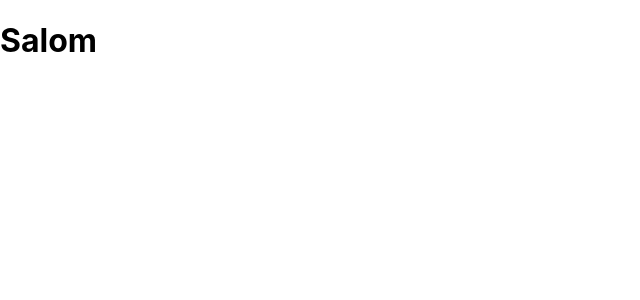
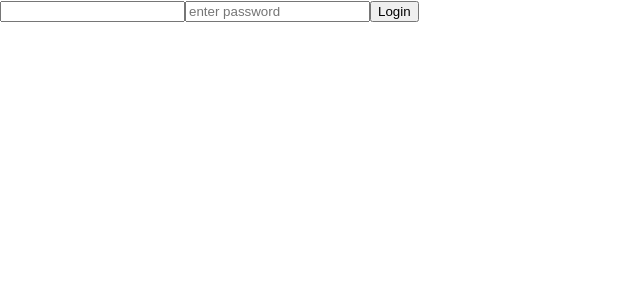
Before and after one commit to UmarAdkham/DimaShop, a React (Create React App) app: page / in a window 1280 px wide. Shown: the top 300 px of the page, without its empty margins (0-640 px from the left). Built offline with nearby package versions, Linux system fonts and the light colour scheme.

Commit message:
SuperAdmin uchun HardCode login

```diff
--- /dev/null
+++ b/src/components/Login.js
@@ -0,0 +1,44 @@
+import React, { useState } from "react";
+
+function Login() {
+  const [user, setUser] = useState({});
+
+  const handleSubmit = (event) => {
+    event.preventDefault();
+    if (user.username == "superadmin" && user.password == 5) {
+      alert("successs!!");
+    } else {
+      alert("ooppsss smth wrong");
+    }
+  };
+  const handleChange = (event) => {
+    let name = event.target.name;
+    let value = event.target.value;
+
+    setUser({ ...user, [name]: value });
+    console.log(user);
+  };
+
+  return (
+    <div>
+      <form onSubmit={handleSubmit}>
+        <input
+          type="text"
+          onChange={handleChange}
+          name="username"
+          value={user.username || ""}
+        />
+        <input
+          type="password"
+          onChange={handleChange}
+          name="password"
+          value={user.password || ""}
+          placeholder="enter password"
+        />
+        <button>Login</button>
+      </form>
+    </div>
+  );
+}
+
+export default Login;
--- a/src/index.js
+++ b/src/index.js
@@ -1,6 +1,6 @@
 import React from "react";
 import ReactDOM from "react-dom/client";
 import "./index.css";
-
+import Login from "./components/Login";
 const root = ReactDOM.createRoot(document.getElementById("root"));
-root.render(<h1>Salom</h1>);
+root.render(<Login/>);
```
